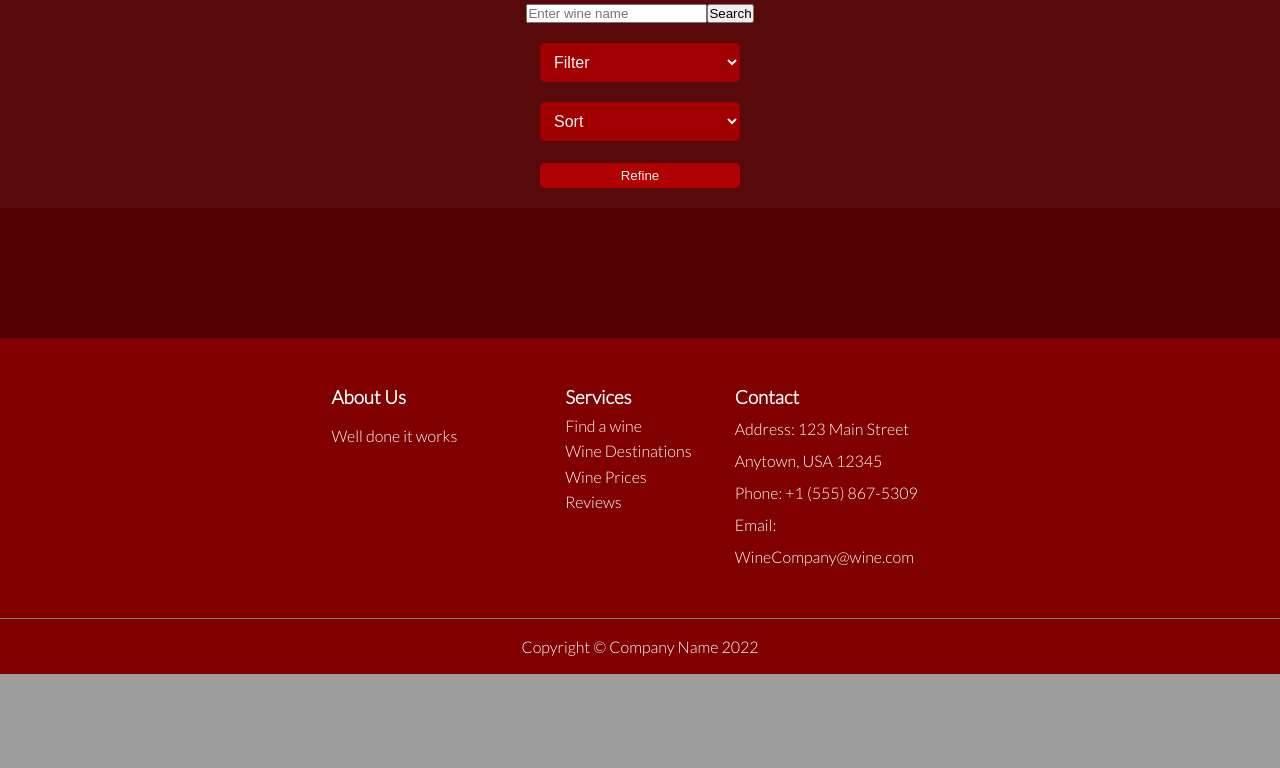
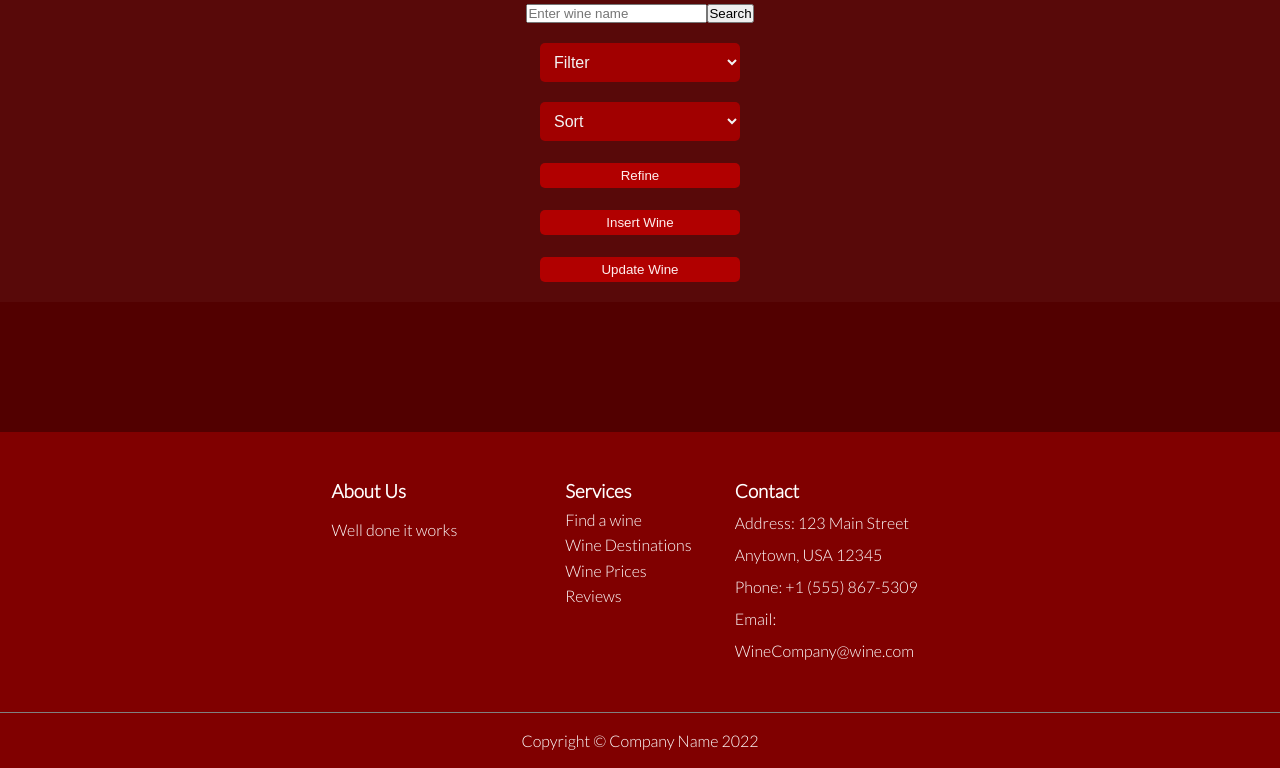
Before and after one commit to Rethakgetse-Manaka/Wine-Registry, a PHP site: page /Wines.php in a window 1280 px wide. Shown: the part 837-1605 px from the top of the page. Before the commit the page ends 1511 px from the top, so only its background shows below. Run offline with PHP 8.4, Linux system fonts and the light colour scheme; data that the repository does not hold is empty; some libraries are stand-ins or nearby versions.

Commit message:
Update Wines.php

```diff
--- a/Wines.php
+++ b/Wines.php
@@ -64,9 +64,18 @@
              </div>
              <div>
                 <button id="Refine" class="refine" onclick="refine()">Refine</button><br>
+                <button id="insertWine" class="refine" onclick="showForm()">Insert Wine</button>
+                <br>
+                <button id="updateWine" class="refine" onclick="updateWine()">Update Wine</button>
                 <!-- <button id="Refine" class="refine" onclick="refine()">Update Wines</button> -->
              </div>
 
+            <div id="formContainer" class="mainContainer">
+
+             </div>
+             <div id="buttonContainer" class="subContainer">
+
+             </div>
         </div>
         <!--Cars Section-->
         <div id="car-section"><!--Parent-->
```
